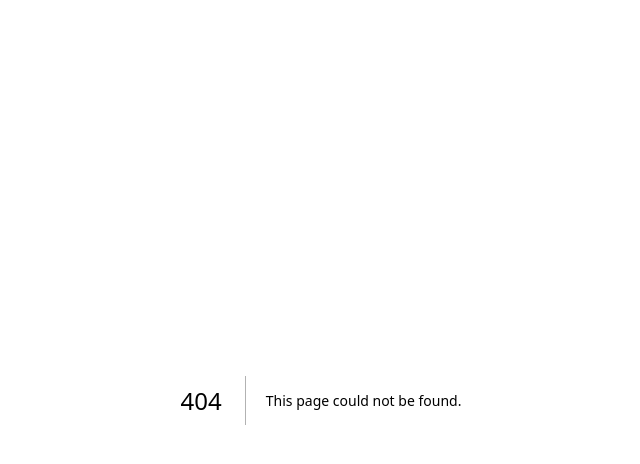
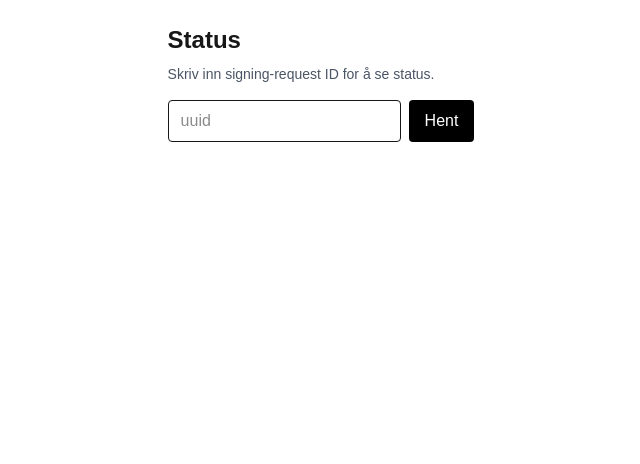
Before and after one commit to newcommerce-AS/esign, a Next.js app: page /status/1 in a window 1280 px wide. Before the commit this address had no page. Shown: the top 464 px of the page, without its empty margins (319-959 px from the left). Built offline with nearby package versions, Linux system fonts and the light colour scheme.

Commit message:
feat(ui): sender status page

```diff
--- /dev/null
+++ b/app/(public)/status/[lookup_token]/page.tsx
@@ -0,0 +1,29 @@
+"use client";
+import { useState } from "react";
+import { useParams } from "next/navigation";
+
+export default function StatusPage() {
+  const params = useParams<{ lookup_token: string }>();
+  const lookup_token = params.lookup_token;
+  const [id, setId] = useState("");
+  const [data, setData] = useState<unknown>(null);
+  const [error, setError] = useState<string | null>(null);
+
+  async function load() {
+    const r = await fetch(`/api/v1/signing-requests/${id}`, { headers: { "x-lookup-token": lookup_token } });
+    if (r.ok) setData(await r.json()); else { const j = await r.json(); setError(j.error?.message); }
+  }
+
+  return (
+    <main className="max-w-2xl mx-auto p-6">
+      <h1 className="text-2xl font-semibold">Status</h1>
+      <p className="text-sm text-gray-600 mt-2">Skriv inn signing-request ID for å se status.</p>
+      <div className="mt-4 flex gap-2">
+        <input value={id} onChange={(e) => setId(e.target.value)} placeholder="uuid" className="border rounded px-3 py-2 flex-1" />
+        <button className="bg-black text-white px-4 py-2 rounded" onClick={load}>Hent</button>
+      </div>
+      {error && <p className="text-red-600 mt-3">{error}</p>}
+      {data ? <pre className="mt-4 text-xs bg-gray-50 p-4 overflow-auto">{JSON.stringify(data, null, 2)}</pre> : null}
+    </main>
+  );
+}
```
